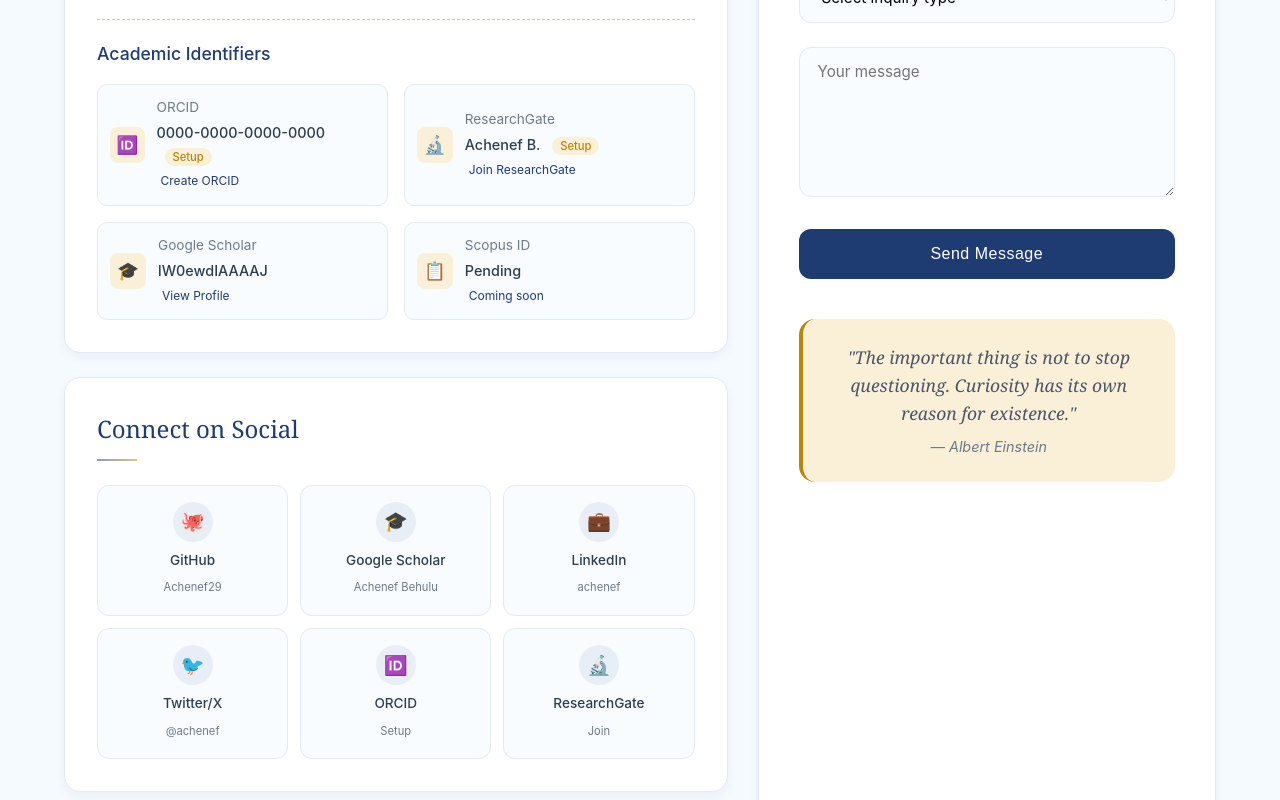
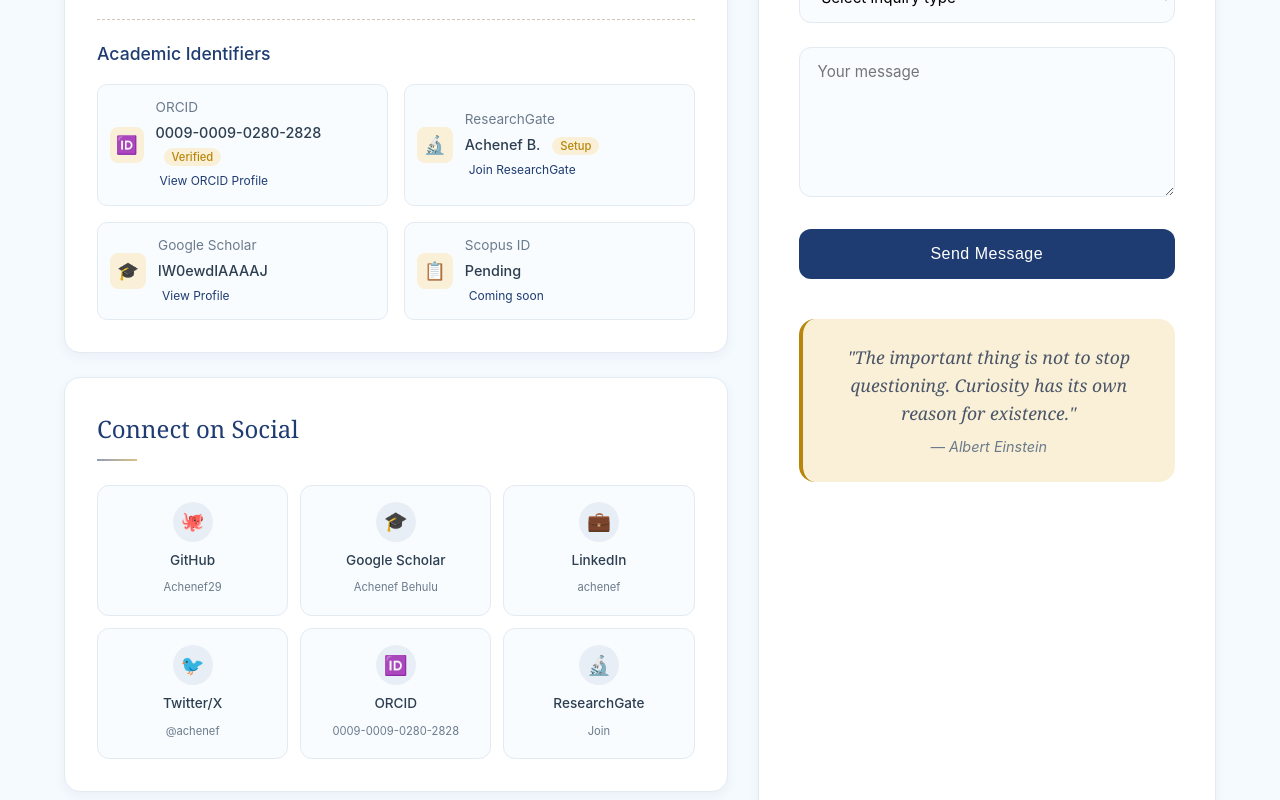
Before and after one commit to Achenef29/AchenefBY.github.io, a plain HTML site: page contact.html in a window 1280 px wide. Shown: the part 800-1600 px from the top of the page. Drawn offline with Linux system fonts and the light colour scheme.

Commit message:
Add verified ORCID profile link

```diff
--- a/contact.html
+++ b/contact.html
@@ -790,8 +790,8 @@
     <div class="identifier-icon">🆔</div>
     <div class="identifier-info">
         <h4>ORCID</h4>
-                                <p>0000-0000-0000-0000 <span class="identifier-badge">Setup</span></p>
-                                <a href="https://orcid.org/register" target="_blank" class="setup-link">Create ORCID</a>
+        <p>0009-0009-0280-2828 <span class="identifier-badge">Verified</span></p>
+        <a href="https://orcid.org/0009-0009-0280-2828" target="_blank" class="setup-link">View ORCID Profile</a>
     </div>
 </div>
 
@@ -860,11 +860,11 @@
                         </div>
                     </a>
 
-                    <a href="https://orcid.org/register" target="_blank" class="social-link">
+                    <a href="https://orcid.org/0009-0009-0280-2828" target="_blank" class="social-link">
     <div class="social-icon">🆔</div>
     <div class="social-info">
         <h4>ORCID</h4>
-                            <span>Setup</span>
+        <span>0009-0009-0280-2828</span>
     </div>
 </a>
 
@@ -956,7 +956,7 @@
         <div class="container">
             <p>© <span id="currentYear"></span> Achenef Behulu Yibel · Department of Computer Science · University of Gondar</p>
             <p style="font-size: 0.8rem; margin-top: 8px; opacity: 0.7;">
-    ORCID: Pending · ResearchGate: Join · Google Scholar: <a href="https://scholar.google.com/citations?user=lW0ewdIAAAAJ&hl=en&authuser=1" target="_blank" style="color: var(--accent);">lW0ewdIAAAAJ</a>
+    ORCID: <a href="https://orcid.org/0009-0009-0280-2828" target="_blank" style="color: var(--accent);">0009-0009-0280-2828</a> · ResearchGate: Join · Google Scholar: <a href="https://scholar.google.com/citations?user=lW0ewdIAAAAJ&hl=en&authuser=1" target="_blank" style="color: var(--accent);">lW0ewdIAAAAJ</a>
 </p>
         </div>
     </footer>
```
Lines whose indentation alone changed are shown as unchanged.
